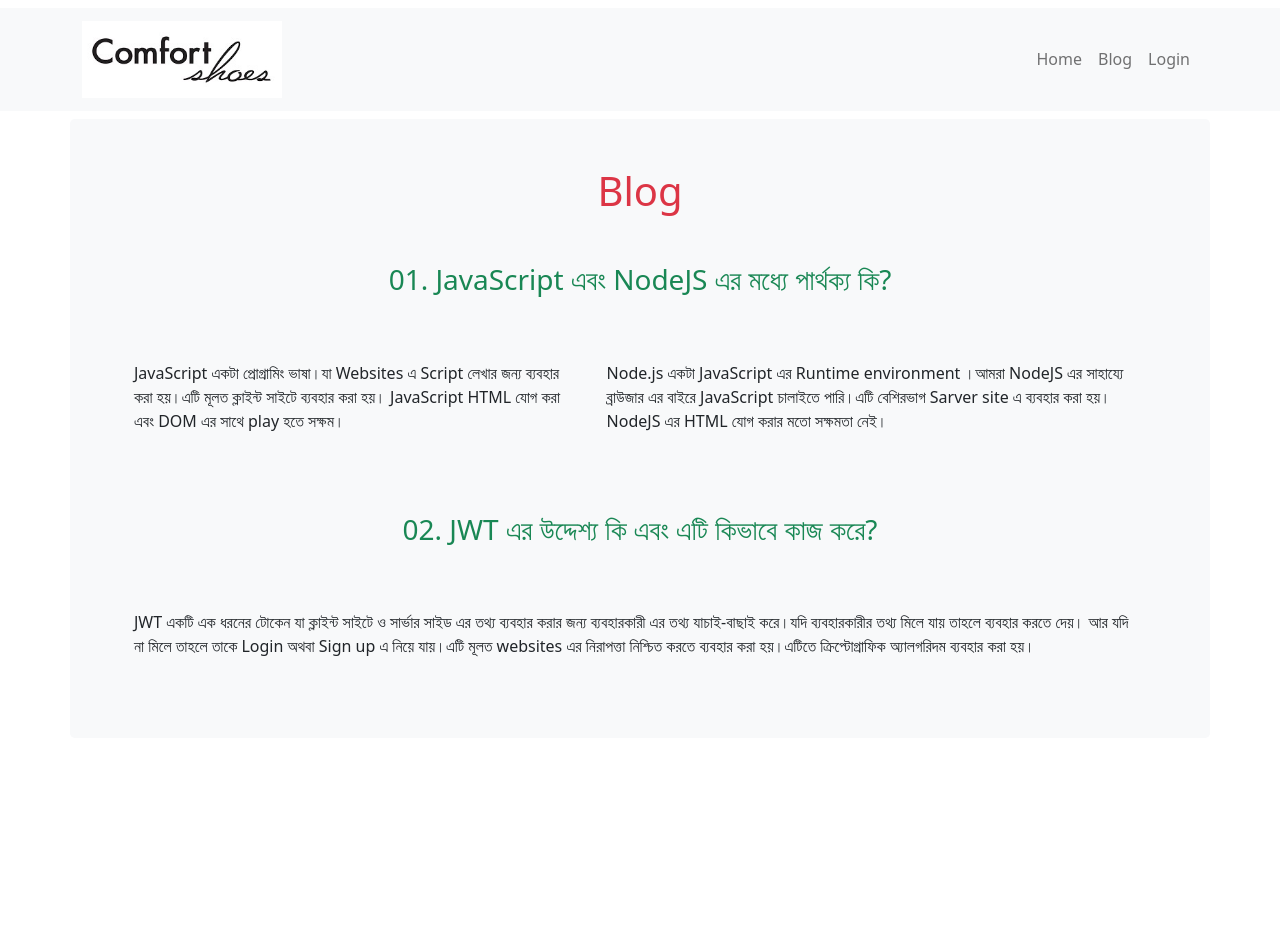
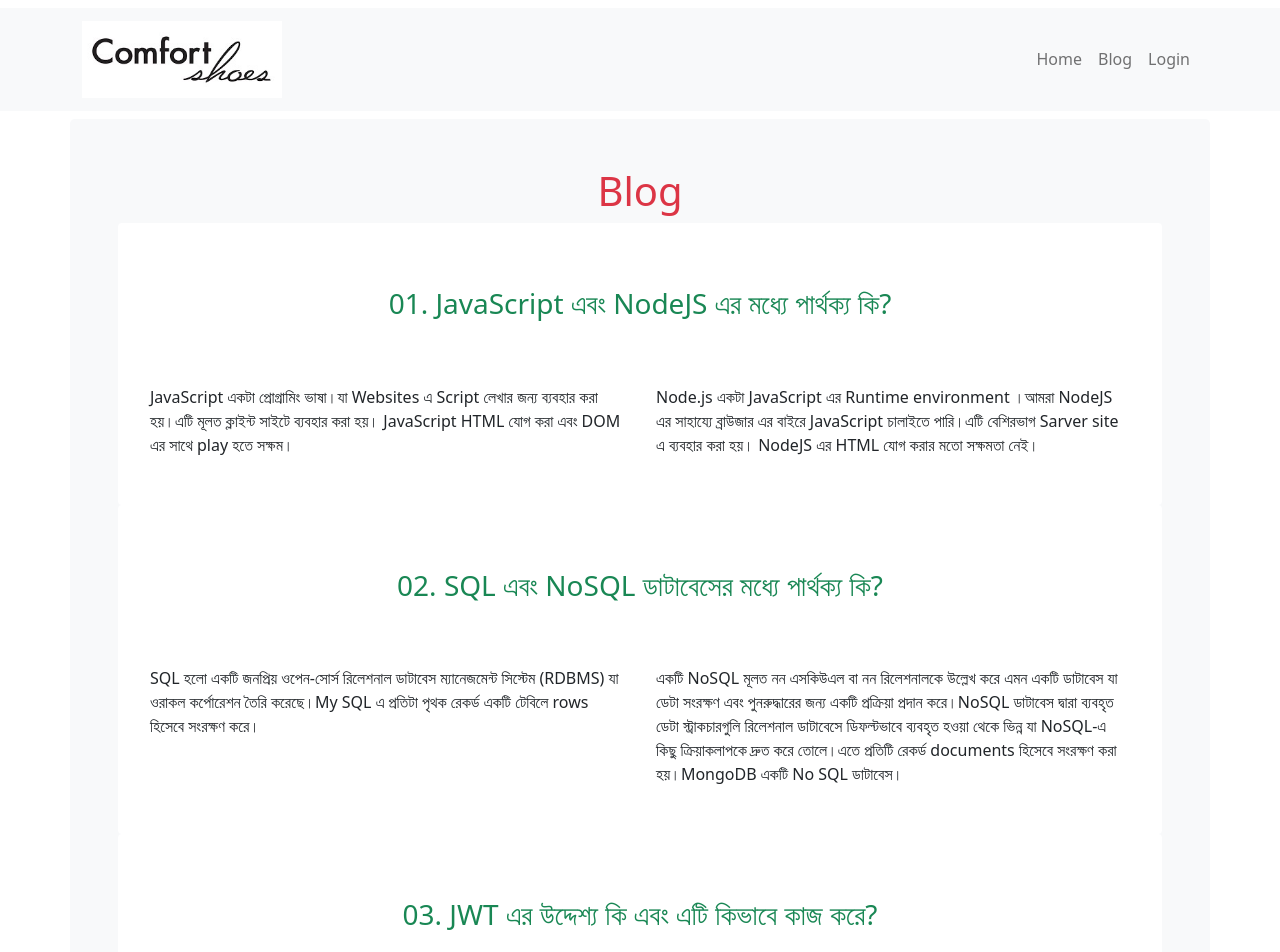
Before and after one commit to AbdulHakim201103/comfort-shoes, a React (Create React App) app: page /blog in a window 1280 px wide. Shown: the top 952 px of the page. Before the commit the page ends 800 px from the top, so only its background shows below. Built offline with nearby package versions, Linux system fonts and the light colour scheme; no server answers.

Commit message:
blog 3rd question

```diff
--- a/src/pages/Blog/Blog.js
+++ b/src/pages/Blog/Blog.js
@@ -6,23 +6,34 @@ const Blog = () => {
     <div className="container bg-light rounded-3 p-5">
       <h1 className="text-center text-danger">Blog</h1>
       <div>
-        <div className="">
+        <div className="bg-white rounded p-3">
           <h3 className="text-center text-success my-5">01. JavaScript এবং NodeJS এর মধ্যে পার্থক্য কি?</h3>
           <div className="d-flex p-3">
-            <p className="me-3">
+            <p className="me-3 w-50">
               JavaScript একটা প্রোগ্রামিং ভাষা।যা Websites এ Script লেখার জন্য ব্যবহার করা হয়।এটি
               মূলত ক্লাইন্ট সাইটে ব্যবহার করা হয়। JavaScript HTML যোগ করা এবং DOM এর সাথে play হতে
               সক্ষম।
             </p>
-            <p className="ms-3">
+            <p className="ms-3 w-50">
               Node.js একটা JavaScript এর Runtime environment ।আমরা NodeJS এর সাহায্যে ব্রাউজার এর
               বাইরে JavaScript চালাইতে পারি।এটি বেশিরভাগ Sarver site এ ব্যবহার করা হয়। NodeJS এর
               HTML যোগ করার মতো সক্ষমতা নেই।
             </p>
           </div>
         </div>
-        <div className="">
-          <h3 className="text-center text-success my-5">02. JWT এর উদ্দেশ্য কি এবং এটি কিভাবে কাজ করে?</h3>
+        <div className="bg-white rounded p-3">
+          <h3 className="text-center text-success my-5">02. SQL এবং NoSQL ডাটাবেসের মধ্যে পার্থক্য কি?</h3>
+          <div className="d-flex p-3">
+            <p className="me-3 w-50">
+             SQL হলো একটি জনপ্রিয় ওপেন-সোর্স রিলেশনাল ডাটাবেস ম্যানেজমেন্ট সিস্টেম (RDBMS) যা ওরাকল কর্পোরেশন তৈরি করেছে।My SQL এ প্রতিটা পৃথক রেকর্ড একটি টেবিলে rows হিসেবে সংরক্ষণ করে।
+            </p>
+            <p className="ms-3 w-50">
+            একটি NoSQL মূলত নন এসকিউএল বা নন রিলেশনালকে উল্লেখ করে এমন একটি ডাটাবেস যা ডেটা সংরক্ষণ এবং পুনরুদ্ধারের জন্য একটি প্রক্রিয়া প্রদান করে।NoSQL ডাটাবেস দ্বারা ব্যবহৃত ডেটা স্ট্রাকচারগুলি রিলেশনাল ডাটাবেসে ডিফল্টভাবে ব্যবহৃত হওয়া থেকে ভিন্ন যা NoSQL-এ কিছু ক্রিয়াকলাপকে দ্রুত করে তোলে।এতে প্রতিটি রেকর্ড  documents হিসেবে সংরক্ষণ করা হয়।MongoDB একটি No SQL ডাটাবেস।
+            </p>
+          </div>
+        </div>
+        <div className="bg-white rounded p-3">
+          <h3 className="text-center text-success my-5">03. JWT এর উদ্দেশ্য কি এবং এটি কিভাবে কাজ করে?</h3>
           <div className="d-flex p-3">
             <p className="me-3">
             JWT একটি এক ধরনের টোকেন যা ক্লাইন্ট সাইটে ও সার্ভার সাইড এর তথ্য ব্যবহার করার জন্য ব্যবহারকারী এর তথ্য  যাচাই-বাছাই করে।যদি ব্যবহারকারীর তথ্য মিলে যায় তাহলে ব্যবহার করতে দেয়। আর যদি না মিলে তাহলে তাকে Login অথবা Sign up এ নিয়ে যায়।এটি মূলত websites এর নিরাপত্তা নিশ্চিত করতে ব্যবহার করা হয়।এটিতে ক্রিপ্টোগ্রাফিক অ্যালগরিদম ব্যবহার করা হয়।
```
